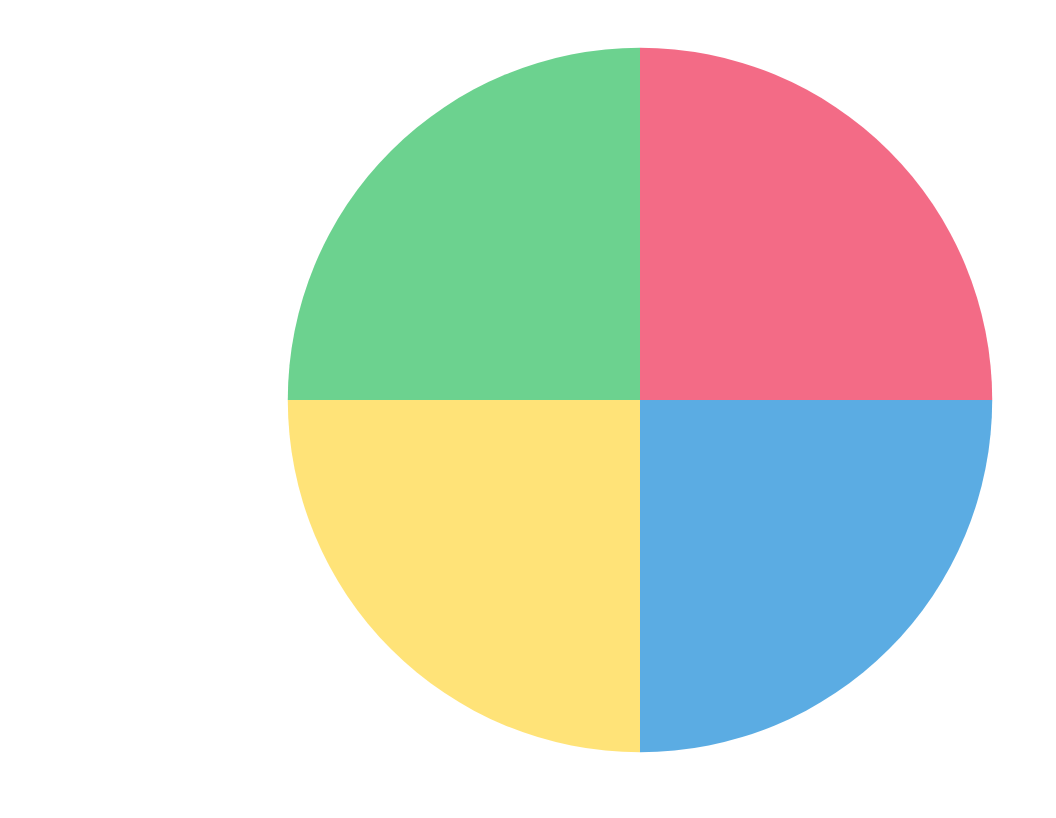
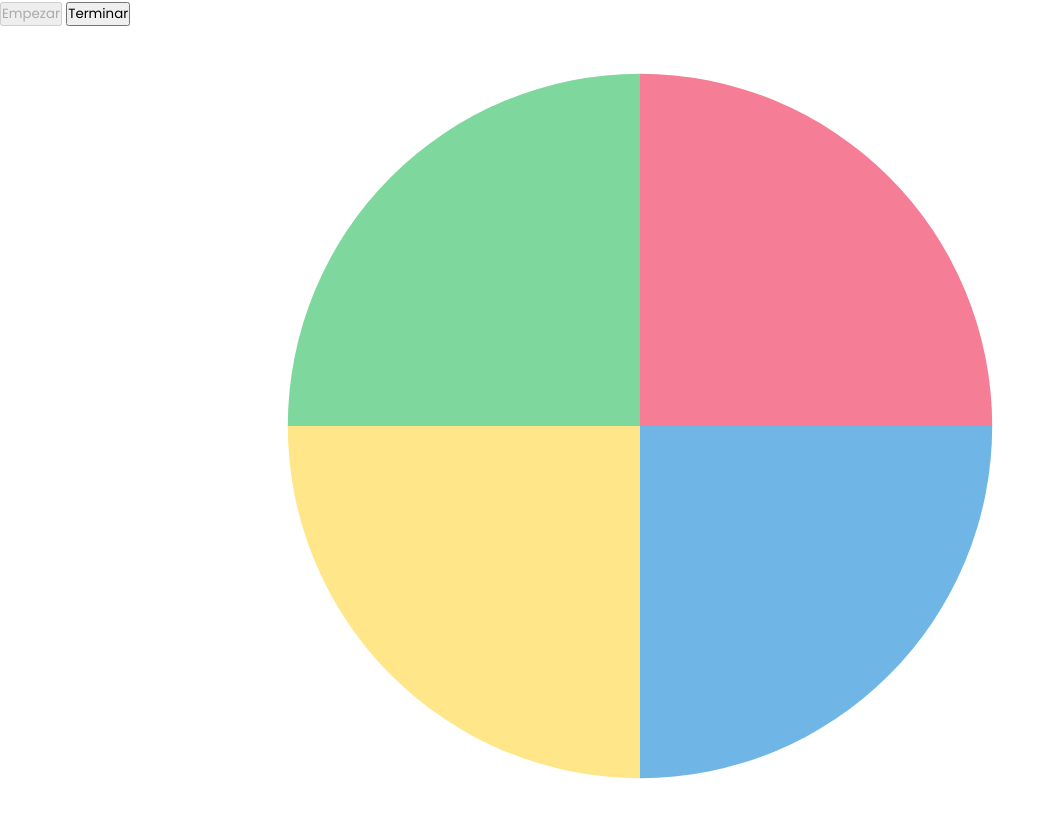
Before and after one commit to alejandromur/simon, a plain HTML site: page index.html in a window 1280 px wide. Both pictures are taken after a click on the button "Empezar". Shown: the whole page, without its empty margins (0-1056 px from the left). Drawn offline with Linux system fonts and the light colour scheme.

Commit message:
Refactor Make the opacity of the shapes less brilliant Add temporal control buttons in the markup Add two main handlers: startGame and endGame Bind events Simplify computer and human turn tasks Update the function that handles each turn

```diff
--- a/assets/css/style.css
+++ b/assets/css/style.css
@@ -7,23 +7,23 @@
 
 /* VARS */
 :root {
-    --red: #F14668;
-    --green: #48C774;
-    --blue: #3298DC;
-    --yellow: #FFDD57;
+	--red: #f14668;
+	--green: #48c774;
+	--blue: #3298dc;
+	--yellow: #ffdd57;
 }
 
 /* UTILITIES */
-[data-color="red"] {
+[data-color='red'] {
 	background-color: var(--red);
 }
-[data-color="green"] {
+[data-color='green'] {
 	background-color: var(--green);
 }
-[data-color="blue"] {
+[data-color='blue'] {
 	background-color: var(--blue);
 }
-[data-color="yellow"] {
+[data-color='yellow'] {
 	background-color: var(--yellow);
 }
 
@@ -45,14 +45,16 @@
 	left: 50%;
 	z-index: 1;
 	transform: translate(-50%, -50%);
-    box-shadow: 0 2px 2px 0 rgba(20, 20, 20, 0.15), 0 4px 4px 0 rgba(30, 30, 30, 0.13);
+	box-shadow: 0 2px 2px 0 rgba(20, 20, 20, 0.15),
+		0 4px 4px 0 rgba(30, 30, 30, 0.13);
 	transition: all 200ms ease;
 	cursor: pointer;
 }
 
 .btn:hover {
 	transform: translate(-50%, -52%);
-    box-shadow: 0 1px 1px 0 rgba(20, 20, 20, 0.15), 0 2px 2px 0 rgba(30, 30, 30, 0.1);
+	box-shadow: 0 1px 1px 0 rgba(20, 20, 20, 0.15),
+		0 2px 2px 0 rgba(30, 30, 30, 0.1);
 }
 
 /* BOARD */
@@ -66,7 +68,7 @@
 
 .board__cell {
 	border: 0;
-    opacity: 0.8;
+	opacity: 0.7;
 	transition: opacity 150ms ease-in;
 }
 
@@ -79,15 +81,15 @@
 }
 
 /* COMPUTER */
-[data-turn="computer"] {
+[data-turn='computer'] {
 	pointer-events: none;
 }
 
 /* HUMAN */
-[data-turn="human"] .board__cell {
+[data-turn='human'] .board__cell {
 	cursor: pointer;
 }
 
-[data-turn="human"] .board__cell:active {
+[data-turn='human'] .board__cell:active {
 	opacity: 1;
 }
--- a/assets/js/main.js
+++ b/assets/js/main.js
@@ -3,6 +3,11 @@
   -----
   - Different difficult levels
   - Increase speed when the user completes each level
+
+  DOING:
+	-----
+  - Modify resetGame() from location.reload() to restart app
+
 
   WISHLIST:
   ---------
@@ -10,104 +15,60 @@
   BUG:
   ----
 */
+
 class Simon {
 	constructor(elem) {
-		this.game = document.querySelector(elem)
+		this.board = document.querySelector(elem)
+		this.startButton = document.querySelector('.js-start')
+		this.endButton = document.querySelector('.js-end')
 		this.colors = ['red', 'green', 'blue', 'yellow']
 		this.colorsLength = this.colors.length
-		this.round = 0
+		this.gameIsRunning = null
+		this.turn = null
+		this.round = 1
+		this.pattern = []
 		this.humanCounter = 0
-		this.turn = null
-		this.pattern = []
 		this.humanAnswer = []
-		this.elements = {
-			red: this.game.querySelector('[data-color="red"]'),
-			blue: this.game.querySelector('[data-color="blue"]'),
-			yellow: this.game.querySelector('[data-color="yellow"]'),
-			green: this.game.querySelector('[data-color="green"]'),
-		}
 	}
 
-	init() {
-		// Get level selected
-		// Create this fn
-		this.game.addEventListener('click', event => this.captureEvent(event))
-		this.turn = 'computer'
-		this.game.setAttribute('data-turn', 'computer')
-		this.addRandomColor()
+	bindEvents() {
+		this.startButton.addEventListener('click', this.startGame.bind(this))
+		this.endButton.addEventListener('click', this.endGame.bind(this))
 	}
 
-	increaseRoundCounter() {
-		this.round++
+	startGame() {
+		console.log('game has started', this)
+		this.startButton.setAttribute('disabled', '')
+		this.endButton.removeAttribute('disabled')
+		this.board.addEventListener('click', this.listener.bind(this))
+		this.gameIsRunning = true
+		this.computerTurn()
 	}
 
-	toggleTurn() {
-		if (this.turn === 'computer') {
-			this.turn = 'human'
-			this.game.setAttribute('data-turn', 'human')
-		} else {
-			this.turn = 'computer'
-			this.game.setAttribute('data-turn', 'computer')
-		}
-		console.log(this.turn)
+	endGame() {
+		console.log('game has ended')
+		this.endButton.setAttribute('disabled', '')
+		this.startButton.removeAttribute('disabled')
+		this.board.removeAttribute('data-turn')
+		this.board.removeEventListener('click', this.listener)
+		this.gameIsRunning = false
+		this.resetGame()
 	}
 
-	addRandomColor() {
-		let randomColor = Math.floor(Math.random() * this.colorsLength)
-		this.pattern = [...this.pattern, this.colors[randomColor]]
-		this.highlightPattern()
+	resetGame() {
+		window.location.reload()
+		// this.turn = null
+		// this.round = 1
+		// this.pattern = []
+		// this.humanCounter = 0
+		// this.humanAnswer = []
 	}
 
-	highlightPattern() {
-		const highlightColor = (color, ms) =>
-			new Promise((resolve, reject) => {
-				setTimeout(() => {
-					this.elements[color].classList.add('is-active')
-				}, ms)
-				setTimeout(() => {
-					resolve(this.elements[color].classList.remove('is-active'))
-				}, ms + 500)
-			})
-
-		async function asyncForEach(array, callback) {
-			for (let index = 0; index < array.length; index++) {
-				await callback(array[index], index, array)
-			}
-		}
-
-		const start = async () => {
-			await asyncForEach(this.pattern, async color => {
-				console.log(color)
-				await highlightColor(color, 1000)
-			})
-			console.log('Done')
-			this.nextTurn()
-		}
-
-		start()
-	}
-
-	nextTurn() {
-		this.increaseRoundCounter()
-		this.toggleTurn()
-
-		if (this.turn === 'computer') {
-			this.addRandomColor()
-		} else {
-			this.resetHumanAnswer()
-		}
-	}
-
-	resetHumanAnswer() {
-		this.humanAnswer = []
-		this.humanCounter = 0
-	}
-
-	captureEvent(event) {
+	listener(event) {
 		const target = event.target.getAttribute('data-color')
 
-		if (!target) {
-			return false
+		if (!target || !this.gameIsRunning) {
+			return
 		}
 
 		if (target !== this.pattern[this.humanCounter]) {
@@ -121,15 +82,82 @@ class Simon {
 		this.humanCounter++
 	}
 
-	endGame() {
-		alert('The Game has ended')
+	computerTurn() {
+		this.turn = 'computer'
+		this.board.setAttribute('data-turn', 'computer')
+		// console.log(`Round: ${this.round}`)
+
+		const addRandomColor = () => {
+			let randomColor = Math.floor(Math.random() * this.colorsLength)
+			this.pattern = [...this.pattern, this.colors[randomColor]]
+			highlightPattern()
+		}
+
+		const highlightPattern = () => {
+			const highlightColor = (color, ms) =>
+				new Promise((resolve, reject) => {
+					setTimeout(() => {
+						this.board
+							.querySelector(`[data-color="${color}"]`)
+							.classList.add('is-active')
+					}, ms)
+					setTimeout(() => {
+						resolve(
+							this.board
+								.querySelector(`[data-color="${color}"]`)
+								.classList.remove('is-active')
+						)
+					}, ms + 500)
+				})
+
+			async function asyncForEach(array, callback) {
+				for (let index = 0; index < array.length; index++) {
+					await callback(array[index], index, array)
+				}
+			}
+
+			const start = async () => {
+				await asyncForEach(this.pattern, async color => {
+					console.log(
+						`Color: ${color} - Pattern: ${this.pattern} - Round: ${this.round}`
+					)
+					await highlightColor(color, 1000)
+				})
+				this.nextTurn()
+			}
+
+			start()
+		}
+
+		addRandomColor()
+	}
+
+	humanTurn() {
+		this.turn = 'human'
+		this.board.setAttribute('data-turn', 'human')
+		this.humanAnswer = []
+		this.humanCounter = 0
+	}
+
+	increaseRound() {
+		this.round++
+	}
+
+	nextTurn() {
+		if (!this.gameIsRunning) {
+			return false
+		}
+
+		if (this.turn === 'computer') {
+			this.humanTurn()
+		} else {
+			this.computerTurn()
+		}
+
+		this.increaseRound()
 	}
 }
 
-const game = new Simon('.app')
-const startButton = document.querySelector('.js-start')
-
-startButton.addEventListener('click', e => {
-	startButton.setAttribute('hidden', true)
-	game.init()
+document.addEventListener('DOMContentLoaded', () => {
+	new Simon('.app').bindEvents()
 })
--- a/index.html
+++ b/index.html
@@ -1,19 +1,23 @@
 <!DOCTYPE html>
 <html lang="es">
-
 	<head>
-    <meta charset="UTF-8">
-    <meta name="viewport" content="width=device-width, initial-scale=1.0">
-    <meta http-equiv="X-UA-Compatible" content="ie=edge">
+		<meta charset="UTF-8" />
+		<meta name="viewport" content="width=device-width, initial-scale=1.0" />
+		<meta http-equiv="X-UA-Compatible" content="ie=edge" />
 		<title>Simon</title>
 		<link rel="icon" type="image/svg+xml" href="assets/images/simon.svg" />
-    <link rel="stylesheet" href="assets/css/style.css">
-    <link href="https://fonts.googleapis.com/css2?family=Poppins:wght@300;400;600&display=swap" rel="stylesheet">
+		<link rel="stylesheet" href="assets/css/style.css" />
+		<link
+			href="https://fonts.googleapis.com/css2?family=Poppins:wght@300;400;600&display=swap"
+			rel="stylesheet"
+		/>
 	</head>
 
 	<body>
+		<button class="js-start">Empezar</button>
+		<button class="js-end" disabled>Terminar</button>
 		<section class="app">
-        <button class="btn js-start">Empezar</button>
+			<!-- <button class="btn js-start">Empezar</button> -->
 			<div class="board">
 				<button class="board__cell" data-color="green"></button>
 				<button class="board__cell" data-color="red"></button>
@@ -23,5 +27,4 @@
 		</section>
 		<script src="assets/js/main.js"></script>
 	</body>
-
 </html>
```
Lines whose indentation alone changed are shown as unchanged.
